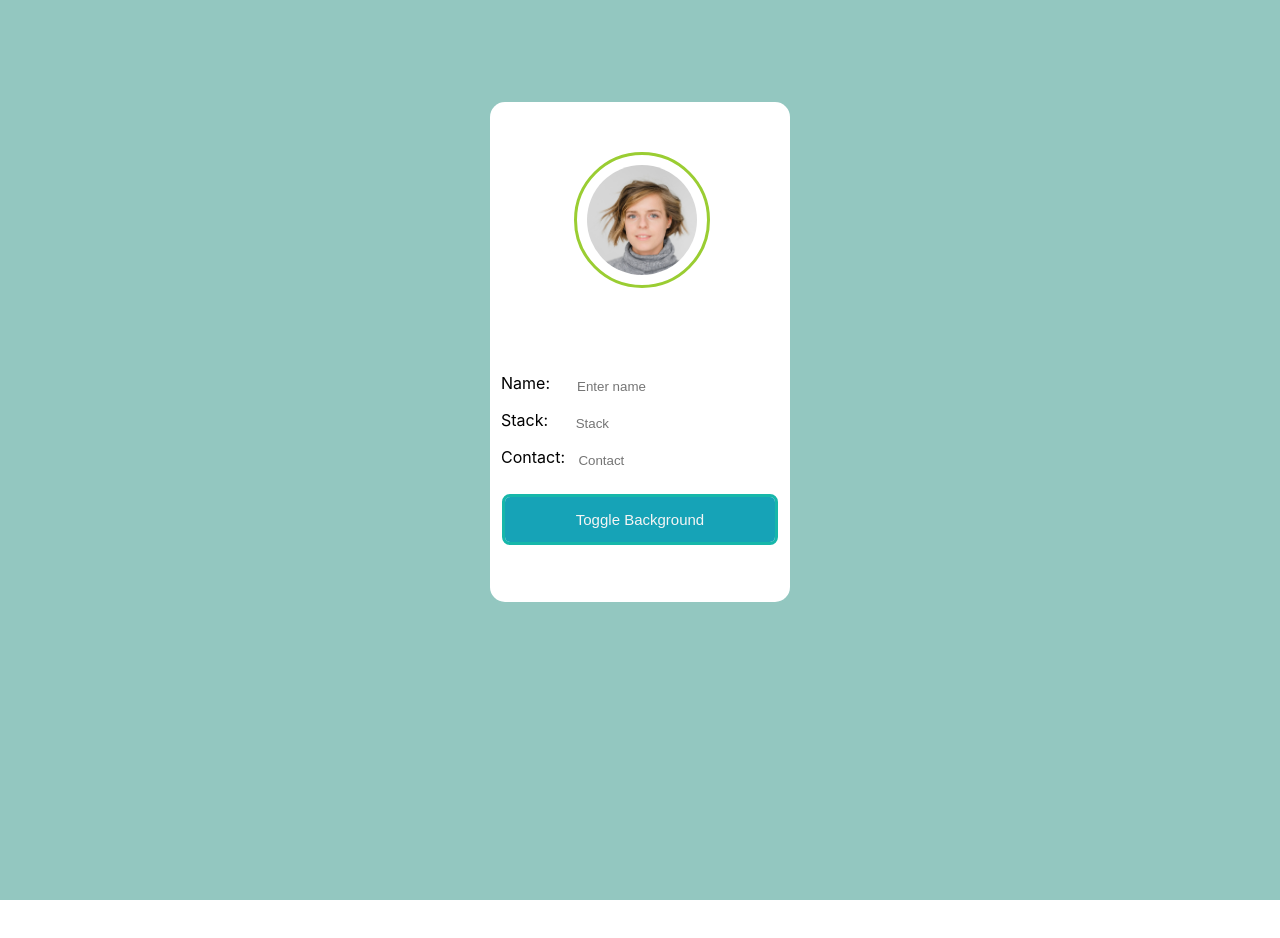
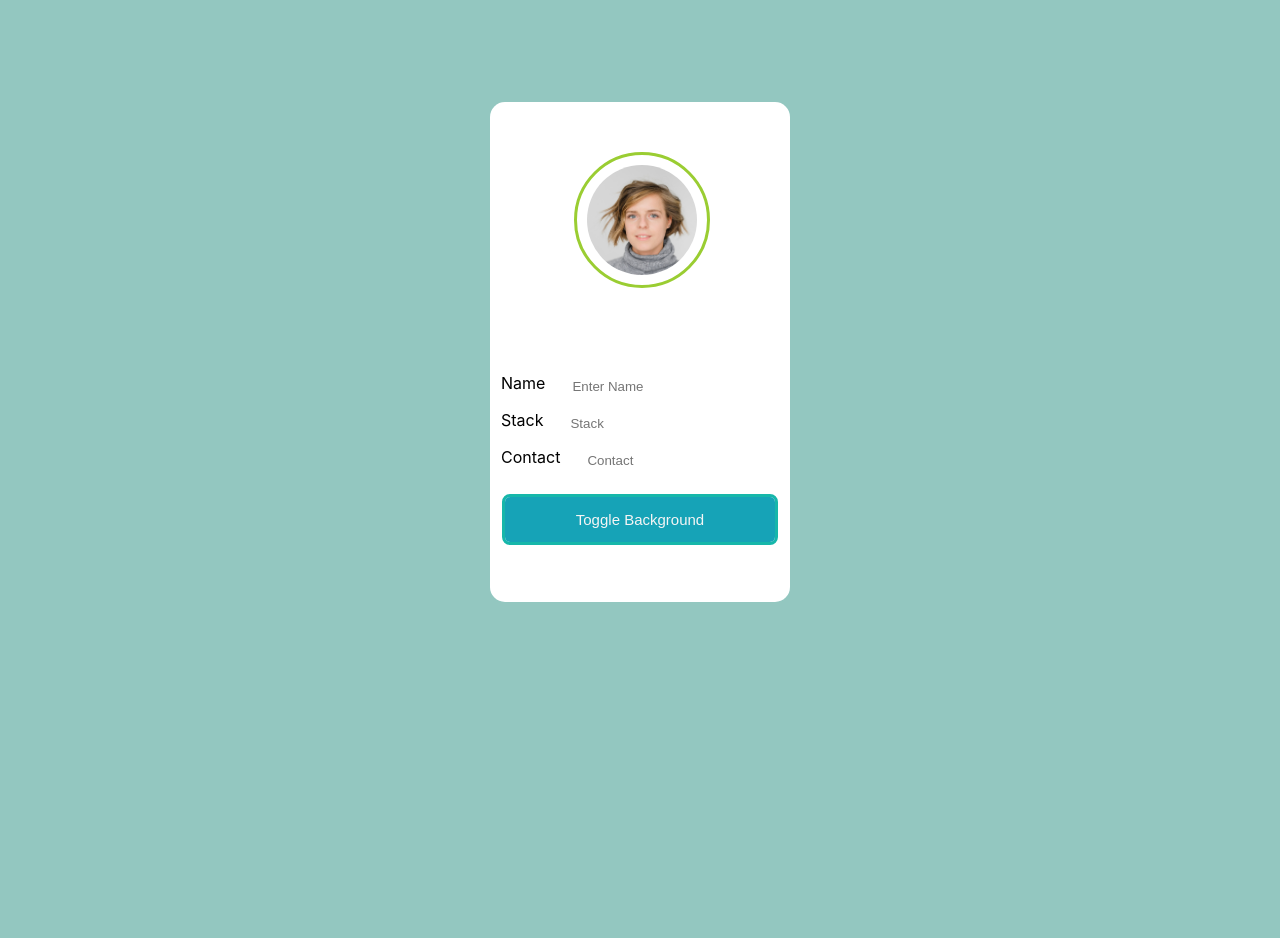
Before and after one commit to edehemma09/ReactClass, a React (Create React App) app in the folder Day2/day2/: page / in a window 1280 px wide. Shown: the top 938 px of the page. Before the commit the page ends 900 px from the top, so only its background shows below. Built offline with nearby package versions, Linux system fonts and the light colour scheme.

Commit message:
initial commit

```diff
--- a/Day2/day2/src/App.css
+++ b/Day2/day2/src/App.css
@@ -1,7 +1,7 @@
 
 .container{
   width:100%;
-  height: 900px;
+  height: 950px;
   display: flex;
   flex-direction: row;
   justify-content: center;
--- a/Day2/day2/src/component/Input.js
+++ b/Day2/day2/src/component/Input.js
@@ -1,23 +1,50 @@
 import './Style/Input.css';
+import React,{useState} from 'react';
 
 function Input() {
+  const [name, setName]=useState ('');
+  const [stack, setStack]=useState ('');
+  const [contact, setContact]=useState ('');
 
+  const inputs =[
+    {
+    name:"Name",
+    func:()=>{},
+    placeholder:"Enter Name",
+    type:"text",
+  },
+
+  {
+    name:"Stack",
+    func:()=>{},
+    placeholder:"Stack",
+    type:"text",
+  },
+  {
+
+    name:"Contact",
+    func:()=>{},
+    placeholder:"Contact",
+    type:"number",
+  },
+
+]
     return (
       <div className="inp">
-        <div className='inpcont'>
-        <label className='label' >Name:</label>
-        <input type="text" className='input' id='name' placeholder='Enter name'>
-        </input></div>
-        <div className='inpcont'>
-        <label className='label' >Stack:</label>
-        <input type="text" className='input' id='stack' placeholder='Stack' >
-        </input></div>
-        <div className='inpcont'>
-        <label className='label' >Contact:</label>
-        <input type="text" className='input' id='contact' placeholder='Contact '>
-        </input></div>
+        {inputs.map ((e,i)=>
+          {return (
+          <div className='inpcont'key={i} >
+        <label className='label' >{e.name}</label>
+        <input type="e.type" className='input' id='name' placeholder={e.placeholder}>
+        </input>
+        </div>
+        );
+      }
+      )
+    }
 
       </div>
+
 
     );
 
```
Also changed, not shown: 2 other files (tests, documents, lock files or other folders).
